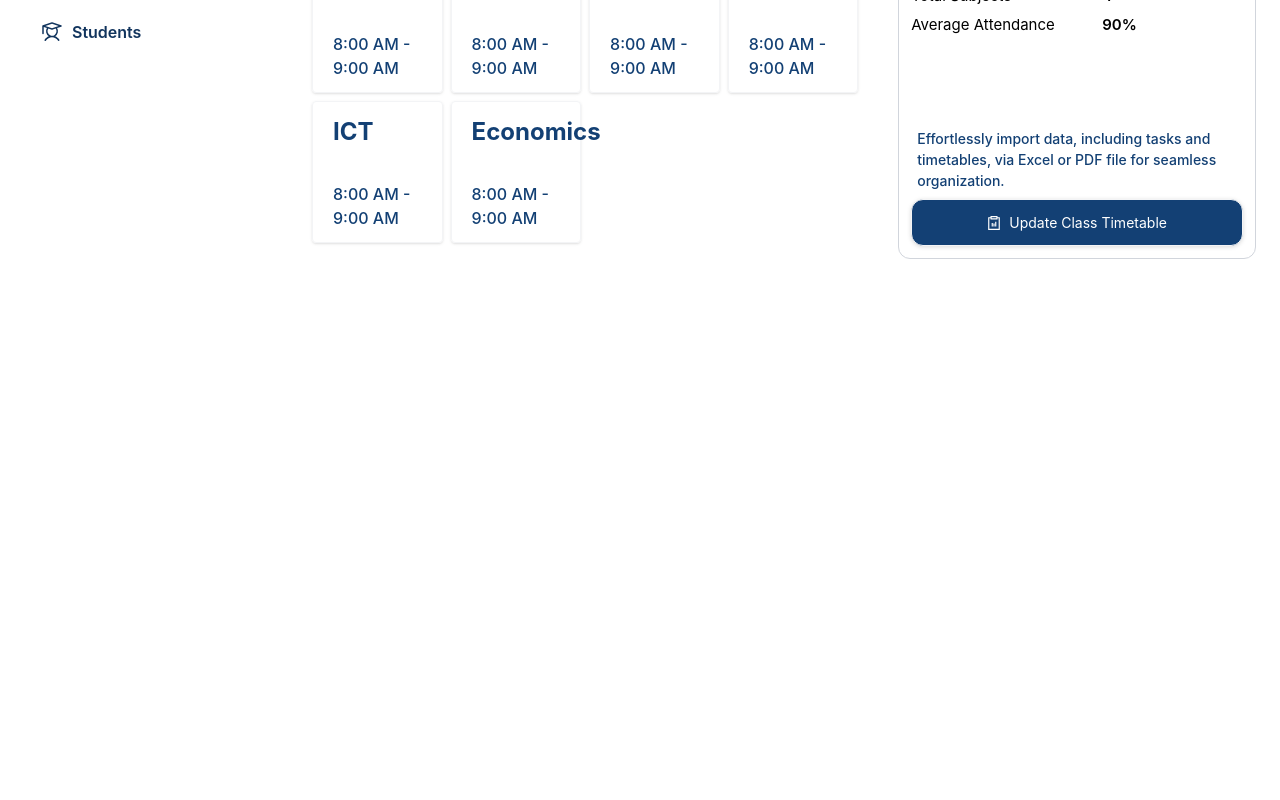
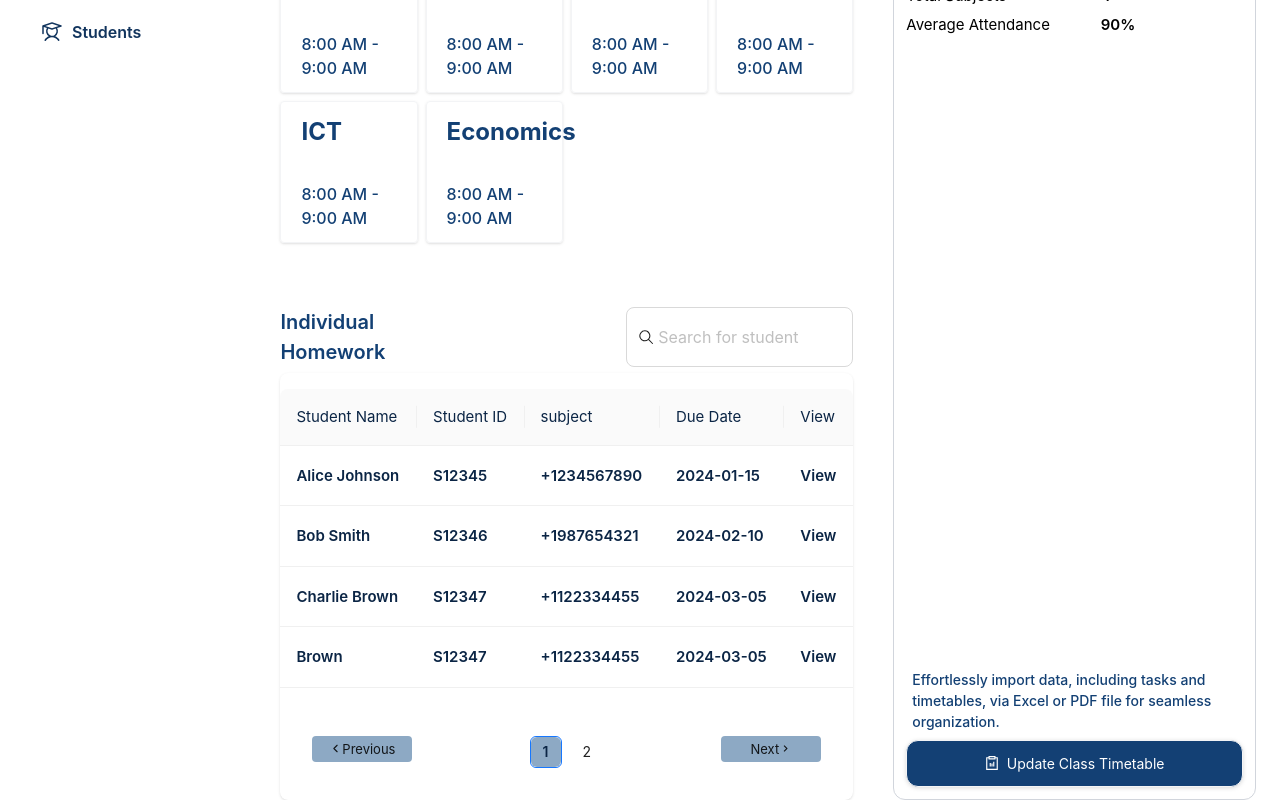
Before and after one commit to milonahmedshuvo/pece-project, a React (Vite) app: page /admin/Homework in a window 1280 px wide. Shown: the part 268-1068 px from the top of the page. Before the commit the page ends 800 px from the top, so only its background shows below. Built offline with nearby package versions, Linux system fonts and the light colour scheme; a web font is replaced by a local one.

Commit message:
home work page for class in admin dashboard

```diff
--- a/src/components/dashboard/admin/Class/Homework/Homework.tsx
+++ b/src/components/dashboard/admin/Class/Homework/Homework.tsx
@@ -1,6 +1,9 @@
 import { FiArrowRightCircle } from "react-icons/fi";
 import { GrScorecard } from "react-icons/gr";
 import HomeworkCard from "./HomeworkCard";
+import HomeworkTableComponent from "./HomeworkTable";
+import { Input } from "antd";
+import { GoSearch } from "react-icons/go";
 
 const Homework = () => {
   return (
@@ -49,6 +52,25 @@ const Homework = () => {
               subject="Economics"
               timing="8:00 AM - 9:00 AM"
             ></HomeworkCard>
+          </div>
+
+          <div className="flex justify-between mt-16 mb-1.5 gap-60">
+
+            <p className="text-[#134074] text-[20px] font-semibold w-1/2">
+              Individual Homework
+            </p>
+
+
+            <Input
+              size="large"
+              placeholder="Search for student"
+              prefix={<GoSearch />}
+              className="border border-gray-300  focus:ring-0 !shadow-none focus:!shadow-none py-10"
+            />
+          </div>
+
+          <div>
+            <HomeworkTableComponent />
           </div>
         </div>
 
--- /dev/null
+++ b/src/components/dashboard/admin/Class/Homework/HomeworkTable.tsx
@@ -0,0 +1,157 @@
+import React from 'react';
+import { Table } from 'antd';
+import type { TableProps } from 'antd';
+import { FiChevronLeft } from "react-icons/fi";
+import { MdOutlineChevronRight } from "react-icons/md";
+
+
+
+interface DataType {
+  key: string;
+  studentName: string;
+  studentId: string;
+  subject: string;
+  dueDate: string;
+  view: string;
+}
+
+const columns: TableProps<DataType>['columns'] = [
+  {
+    title: <span className='!font-[400] !text-[#0B2545] text-[15px]'>Student Name</span> ,
+    dataIndex: 'studentName',
+    key: 'studentName',
+    render: (text) => <span className="text-[#0B2545] !font-[600] text-[15px]">{text}</span>,
+    responsive: ['xs', 'sm', 'md', 'lg'],
+  },
+  {
+    title: <span className='!font-[400] !text-[#0B2545] text-[15px]'>Student ID</span>,
+    dataIndex: 'studentId',
+    key: 'studentId',
+    render: (text) => <span className="text-[#0B2545] !font-[600] text-[15px]">{text}</span>,
+    responsive: ['sm', 'md', ],
+  },
+  {
+    title: <span className='!font-[400] !text-[#0B2545] text-[15px]'>subject</span>,
+    dataIndex: 'subject',
+    key: 'subject',
+    render: (text) => <span className="text-[#0B2545] !font-[600] text-[15px]">{text}</span>,
+    responsive: ['xs','sm', 'md', 'lg'],
+  },
+  {
+    title: <span className='!font-[400] !text-[#0B2545] text-[15px]'>Due Date</span>,
+    dataIndex: 'dueDate',
+    key: 'dueDate',
+    render: (text) => <span className="text-[#0B2545] !font-[600] text-[15px]">{text}</span>,
+    responsive: [ 'xs', 'lg'],
+  },
+  {
+    title: <span className='!font-[400] !text-[#0B2545] text-[15px]'>View</span>,
+    dataIndex: 'view',
+    key: 'view',
+    render: () => <button className="text-[15px]  text-[#0B2545] !font-[600] rounded-md  py-0.5 " >View</button>,
+    responsive: ['xl']
+  },
+
+
+];
+
+const data: DataType[] = [
+  {
+    key: '1',
+    studentName: 'Alice Johnson',
+    studentId: 'S12345',
+    dueDate: '2024-01-15',
+    subject: '+1234567890',
+    view: '95%',
+  },
+  {
+    key: '2',
+    studentName: 'Bob Smith',
+    studentId: 'S12346',
+    dueDate: '2024-02-10',
+    subject: '+1987654321',
+    view: '87%',
+  },
+  {
+    key: '3',
+    studentName: 'Charlie Brown',
+    studentId: 'S12347',
+    dueDate: '2024-03-05',
+    subject: '+1122334455',
+    view: '90%',
+  },
+  {
+    key: '4',
+    studentName: 'Brown',
+    studentId: 'S12347',
+    dueDate: '2024-03-05',
+    subject: '+1122334455',
+    view: '90%',
+  },
+  {
+    key: '5',
+    studentName: 'Jokey Brown',
+    studentId: 'S12347',
+    dueDate: '2024-03-05',
+    subject: '+1122334455',
+    view: '90%',
+  },
+];
+
+const HomeworkTableComponent: React.FC = () => {
+  return (
+    <div className="pt-4 bg-white rounded-lg shadow overflow-x-auto">
+      <Table<DataType>
+        columns={columns}
+        dataSource={data}
+        rowClassName={() => 'hover:bg-gray-100 transition'}
+        scroll={{ x: 'max-content' }}
+        pagination={{
+          position: ['bottomCenter'],
+          pageSize: 4,
+          className: ' flex  justify-between items-center relative w-full !pt-8  !pb-4 ',
+          itemRender: (page, type, originalElement) => {
+            if (type === 'prev') {
+              return (
+                <button className="absolute left-0 h-[26px] flex justify-center text-[13px] ml-8 items-center w-[100px] px-3 bg-[#8DA9C4] text-[#0B2545] rounded-sm  transition">
+                  <FiChevronLeft />
+                  <span>Previous</span>
+                </button>
+
+
+              );
+            }
+            if (type === 'next') {
+              return (
+                <button className="absolute right-0 h-[26px] flex justify-center text-[13px] mr-8 items-center w-[100px] px-3 bg-[#8DA9C4] text-[#0B2545] rounded-sm  transition">
+                  Next
+                  <MdOutlineChevronRight/>
+                </button>
+              );
+            }
+            if (type === 'page') {
+              return (
+                <button
+                  className={`px-3 rounded-md transition w-full ${
+                    page === 1
+                      ? ' h-[30px] text-[#0B2545] bg-[#8DA9C4] border-none '
+                      : 'h-[30px]'
+                  }`}
+
+                  style={{
+                    border: 'none', // Remove the default border
+                  }}
+                >
+                  {page}
+                </button>
+              );
+            }
+            return originalElement;
+          },
+        }}
+      />
+    </div>
+  );
+};
+
+export default HomeworkTableComponent;
```
